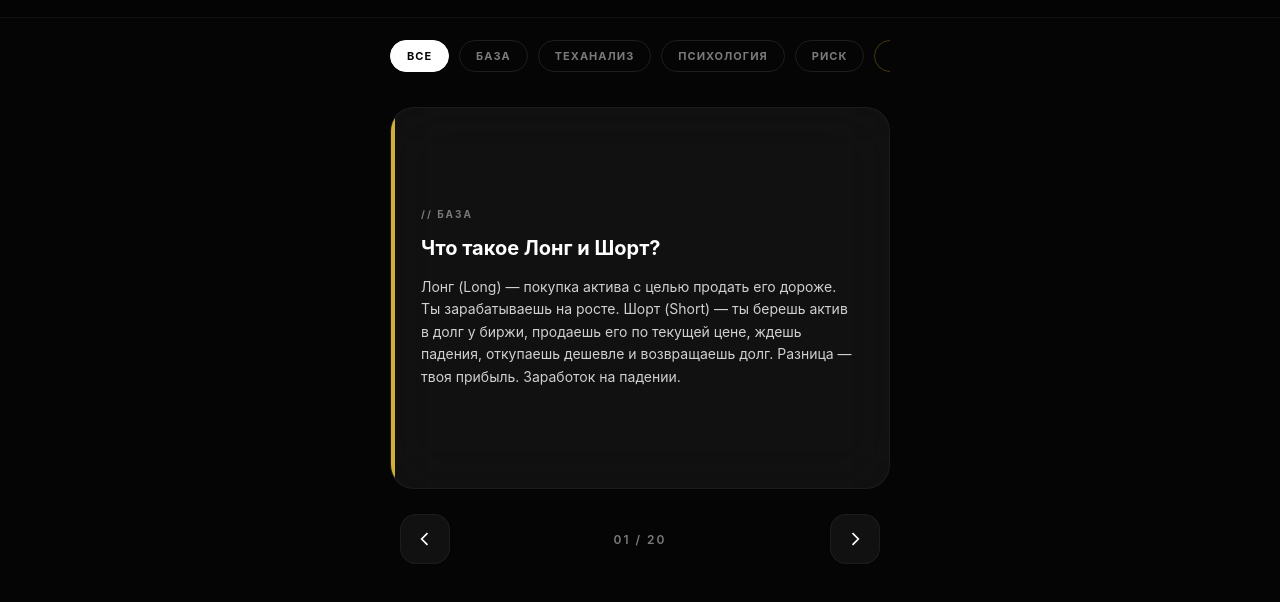
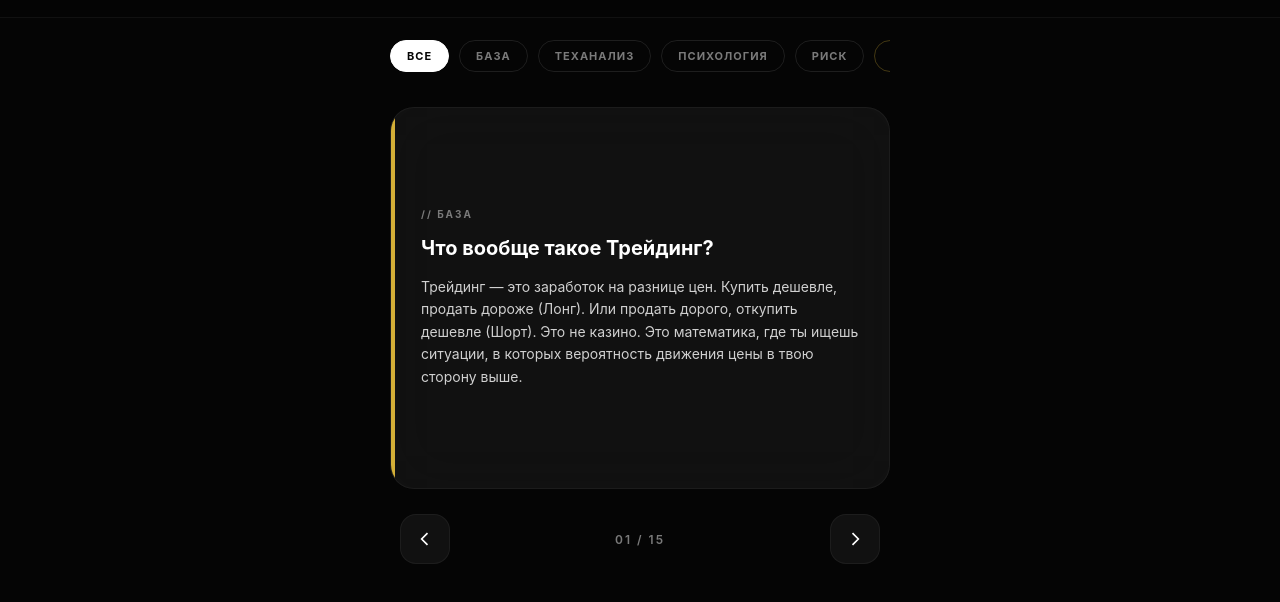
Before and after one commit to mentai2404/terminal-cas, a plain HTML site: page index.html in a window 1280 px wide. Shown: the part 40-642 px from the top of the page. Drawn offline with Linux system fonts and the light colour scheme.

Commit message:
Update index.html

```diff
--- a/index.html
+++ b/index.html
@@ -99,7 +99,7 @@
         .premium-icon { font-size: 40px; margin-bottom: 15px; }
         .premium-title { color: var(--accent); font-size: 24px; font-weight: 800; margin-bottom: 10px; letter-spacing: 1px; }
         .premium-list { text-align: left; margin: 25px 0; padding: 0 10px; color: #b0b0b0; font-size: 14px; line-height: 1.8; }
-        .premium-list li { margin-bottom: 10px; list-style: none; position: relative; padding-left: 20px; }
+        .premium-list li { margin-bottom: 12px; list-style: none; position: relative; padding-left: 20px; }
         .premium-list li::before { content: '▸'; position: absolute; left: 0; color: var(--accent); }
 
         .btn-buy {
@@ -171,10 +171,10 @@
                 <div style="color: var(--sub-text); font-size: 12px; letter-spacing: 1px; text-transform: uppercase;">Доступ закрыт</div>
 
                 <ul class="premium-list">
-                    <li>Smart Money Concept (SMC) от А до Я</li>
-                    <li>Как читать следы крупных игроков (Китов)</li>
-                    <li>Разбор моих личных прибыльных связок</li>
-                    <li>Прямой доступ в закрытый чат</li>
+                    <li>Анонимный E-commerce: скрытые схемы дропшиппинга</li>
+                    <li>Откуда брать трафик и лидов (Мои связки)</li>
+                    <li>Где найти стартовый капитал с нуля</li>
+                    <li>Как масштабировать любой бизнес и сделать x10</li>
                 </ul>
 
                 <a href="https://t.me/indlendd" class="btn-buy" target="_blank">КУПИТЬ ДОСТУП — $20</a>
@@ -182,37 +182,30 @@
 
         </div>
     </main>
-
-    <script>
-        // РАСШИРЕННАЯ БАЗА ДАННЫХ INDLENDDcorp
+        <script>
         const database = [
             // --- БАЗА ---
-            { cat: "база", title: "Что такое Лонг и Шорт?", text: "Лонг (Long) — покупка актива с целью продать его дороже. Ты зарабатываешь на росте. Шорт (Short) — ты берешь актив в долг у биржи, продаешь его по текущей цене, ждешь падения, откупаешь дешевле и возвращаешь долг. Разница — твоя прибыль. Заработок на падении.", risk: "var(--accent)" },
-            { cat: "база", title: "Спот vs Фьючерсы", text: "Спот — это реальная покупка. Ты купил 1 BTC, он лежит на твоем кошельке. Фьючерсы (деривативы) — это ставки на цену. Ты не владеешь активом, а заключаешь контракт. Фьючерсы позволяют использовать плечо и шортить, но несут риск полной ликвидации.", risk: "var(--accent)" },
-            { cat: "база", title: "Кредитное плечо (Leverage)", text: "Инструмент, позволяющий торговать на сумму, превышающую твой депозит. Плечо 10x увеличивает твою позицию в 10 раз. Но! Если цена пойдет против тебя на 10%, ты потеряешь 100% своих денег. Плечо умножает прибыль, но так же быстро сжигает депозит.", risk: "var(--red)" },
-            { cat: "база", title: "Maker и Taker ордера", text: "Мейкер (Maker) — ты создаешь лимитный ордер, который идет в книгу заявок (стакан). Ты создаешь ликвидность, за это биржа берет меньшую комиссию. Тейкер (Taker) — ты покупаешь 'по рынку' прямо сейчас, забирая ликвидность. Комиссия за это всегда выше.", risk: "var(--accent)" },
-            { cat: "база", title: "Ликвидация (Маржин-колл)", text: "Момент, когда твой убыток по фьючерсной сделке достигает размера твоего обеспечения (маржи). Биржа принудительно закрывает твою позицию, и ты теряешь вложенные в сделку деньги. Происходит только при маржинальной торговле.", risk: "var(--red)" },
+            { cat: "база", title: "Что вообще такое Трейдинг?", text: "Трейдинг — это заработок на разнице цен. Купить дешевле, продать дороже (Лонг). Или продать дорого, откупить дешевле (Шорт). Это не казино. Это математика, где ты ищешь ситуации, в которых вероятность движения цены в твою сторону выше.", risk: "var(--accent)" },
+            { cat: "база", title: "Спот vs Фьючерсы", text: "Спот — реальная покупка монеты на кошелек. Фьючерсы (деривативы) — ставки на цену. На фьючерсах можно брать кредитное плечо и шортить, но именно там новички теряют 100% депозита из-за ликвидаций.", risk: "var(--accent)" },
+            { cat: "база", title: "Маркетмейкер (Кит)", text: "Крупные фонды и банки, обладающие миллиардами долларов. Они создают ликвидность на рынке. Твоя задача как трейдера — не пытаться бороться с ними, а научиться видеть их следы на графике и двигаться вместе с ними.", risk: "var(--accent)" },
 
-            // --- ТЕХАНАЛИЗ (НОВОЕ) ---
-            { cat: "теханализ", title: "Японские свечи", text: "Основа чтения графиков. Свеча показывает движение цены за выбранный таймфрейм. У нее есть 'Тело' (разница между ценой открытия и закрытия) и 'Тени/Филити' (максимум и минимум цены). Длинная тень снизу часто означает сильный откуп актива.", risk: "var(--blue)" },
-            { cat: "теханализ", title: "Ликвидность (Liquidity)", text: "Места на графике, где сосредоточено огромное количество стоп-лоссов обычных трейдеров. Крупный игрок (Кит) двигает цену именно туда, чтобы 'собрать' эти стопы и об них набрать свою огромную позицию.", risk: "var(--blue)" },
-            { cat: "теханализ", title: "Уровни поддержки и сопротивления", text: "Поддержка — зона ниже текущей цены, где интерес покупателей превышает давление продавцов (цена отскакивает вверх). Сопротивление — зона выше цены, где продавцы не пускают график выше. Чем чаще цена бьется об уровень, тем он слабее.", risk: "var(--blue)" },
-            { cat: "теханализ", title: "Имбаланс / FVG (Fair Value Gap)", text: "Пустота на графике, образованная одной большой импульсной свечой, где не было проторговки. Рынок стремится к балансу, поэтому цена с вероятностью 80% вернется, чтобы перекрыть эту пустоту. Это отличный магнит для цены.", risk: "var(--blue)" },
-            { cat: "теханализ", title: "Ордер Блок (Order Block)", text: "Последняя свеча перед сильным импульсным движением, которое сломало структуру рынка. В этой свече Крупный Игрок влил свои деньги. Цена часто возвращается к этому блоку для ретеста — это идеальная точка для входа в сделку.", risk: "var(--blue)" },
-            { cat: "теханализ", title: "BOS и CHoCH", text: "BOS (Break of Structure) — пробой структуры по тренду. Подтверждает, что тренд продолжается. CHoCH (Change of Character) — смена характера рынка, когда цена пробивает важный минимум/максимум, сигнализируя о развороте тренда.", risk: "var(--blue)" },
+            // --- ТЕХАНАЛИЗ ---
+            { cat: "теханализ", title: "Ордер Блок (Order Block)", text: "Свеча, в которой Кит влил огромный объем денег, чтобы развернуть тренд. В этом месте остаются 'лимитные ордера'. Когда цена возвращается к Ордер Блоку, происходит реакция — это идеальная точка для входа.", risk: "var(--blue)" },
+            { cat: "теханализ", title: "FVG (Имбаланс)", text: "Fair Value Gap. Пустота на графике, оставленная мощным импульсным движением, где покупатели и продавцы не успели 'договориться' о цене. Рынок работает как магнит и всегда возвращается, чтобы перекрыть этот FVG.", risk: "var(--blue)" },
+            { cat: "теханализ", title: "Сбор Ликвидности (Sweep)", text: "Когда цена чуть-чуть пробивает важный уровень (максимум или минимум), собирает там стоп-лоссы толпы и резко разворачивается обратно. Это ложный пробой, который Киты используют для набора своей позиции.", risk: "var(--blue)" },
+            { cat: "теханализ", title: "Дивергенция (RSI)", text: "Рассинхрон между графиком цены и индикатором. Если цена рисует новые максимумы, а индикатор начинает падать — это скрытый сигнал о том, что силы покупателей иссякли и скоро будет разворот.", risk: "var(--blue)" },
+            { cat: "теханализ", title: "Уровни Фибоначчи", text: "Инструмент для поиска точки окончания коррекции. Если импульс прошел от 0 до 100, цена часто откатывается к золотому сечению (уровни 0.5 или 0.618), прежде чем продолжить глобальный тренд.", risk: "var(--blue)" },
 
-            // --- ПСИХОЛОГИЯ (НОВОЕ) ---
-            { cat: "психология", title: "Синдром FOMO", text: "Fear Of Missing Out — страх упущенной выгоды. Ты видишь огромную зеленую свечу, тебе кажется, что все заработали, кроме тебя. Ты залетаешь в сделку на самом пике, после чего цена сразу разворачивается. Запомни: ушел поезд — жди следующий.", risk: "var(--green)" },
-            { cat: "психология", title: "Тильт (Tilt)", text: "Состояние потери контроля после серии убытков. Ты хочешь 'отыграться', завышаешь риски, нарушаешь правила своей системы и открываешь глупые сделки. Поймал 3 стопа подряд? Закрывай терминал на сутки. Рынок никуда не денется.", risk: "var(--red)" },
-            { cat: "психология", title: "Дисциплина > Интеллект", text: "В трейдинге не нужно быть гением математики. Трейдинг — это скучно. Это рутинное повторение одних и тех же правил своей торговой стратегии каждый день. Тот, кто умеет ждать и соблюдать правила, забирает деньги у тех, кто торопится.", risk: "var(--green)" },
-            { cat: "психология", title: "FUD (Страх, Неуверенность, Сомнение)", text: "Массовый вброс негативных новостей в медиа с целью заставить толпу продать свои активы на дне. Обычно, когда из каждого утюга кричат 'Крипте конец', крупные фонды начинают агрессивно скупать активы.", risk: "var(--green)" },
+            // --- РИСК-МЕНЕДЖМЕНТ ---
+            { cat: "риск", title: "Золотое правило 1%", text: "Твой Стоп-Лосс не должен превышать 1-2% от всего капитала. Если у тебя $1000, ты рискуешь максимум $10 в сделке. Даже 10 минусов подряд заберут лишь 10% депо. Ты останешься в игре.", risk: "var(--green)" },
+            { cat: "риск", title: "Усреднение (Доливка в минус)", text: "Самая смертельная ошибка. Когда цена идет против тебя, а ты докупаешь еще, надеясь, что 'сейчас развернется'. Это прямой путь к ликвидации. Убыточную сделку нужно резать сразу по Стопу.", risk: "var(--red)" },
+            { cat: "риск", title: "Risk / Reward (R:R)", text: "Отношение риска к прибыли. Если ты рискуешь $10, чтобы заработать $30 — твой R:R равен 1:3. При таком соотношении тебе достаточно выигрывать всего 3 сделки из 10, чтобы быть в плюсе на дистанции.", risk: "var(--green)" },
+            { cat: "риск", title: "Дневной лимит потерь", text: "Установи жесткое правило: 'Если я ловлю 3 Стоп-Лосса за день, я закрываю терминал до завтра'. Это защитит тебя от тильта и потери всего депозита на эмоциях.", risk: "var(--green)" },
 
-            // --- РИСК МЕНЕДЖМЕНТ ---
-            { cat: "риск", title: "Risk / Reward (R:R)", text: "Соотношение Риска к Прибыли. Если твой Стоп-Лосс = $10, а Тейк-Профит = $30, твой R:R равен 1:3. Входить в сделки с RR меньше чем 1:2 категорически запрещено математикой трейдинга.", risk: "var(--green)" },
-            { cat: "риск", title: "Винрейт (Winrate)", text: "Процент твоих успешных сделок. Главный секрет: с соотношением Risk/Reward 1:3 тебе достаточно быть правым всего в 30% случаев, чтобы стабильно зарабатывать! Не пытайся угадать всё.", risk: "var(--green)" },
-            { cat: "риск", title: "Правило 1%", text: "Максимальный убыток по одной сделке не должен превышать 1% от твоего депозита. Депозит $1000? Твой риск на сделку — $10. Даже 10 минусов подряд заберут лишь 10% капитала, оставляя тебя в игре.", risk: "var(--green)" },
-            { cat: "риск", title: "Размер позиции (Position Sizing)", text: "Никогда не входи 'на всю котлету'. Размер твоей сделки должен рассчитываться исходя из того, где стоит твой Стоп-Лосс. Чем шире Стоп — тем меньше объем сделки.", risk: "var(--green)" },
-            { cat: "риск", title: "Отсутствие Стоп-Лосса", text: "Сделка без Стопа — это билет в один конец. Это перерастает в позицию 'пересижу минус'. Ты превращаешься в долгосрочного инвестора поневоле, замораживая капитал, пока тебя не ликвидирует.", risk: "var(--red)" }
+            // --- ПСИХОЛОГИЯ ---
+            { cat: "психология", title: "Синдром FOMO", text: "Страх упущенной выгоды. Ты залетаешь в улетевшую ракету (огромную зеленую свечу), боясь не успеть. В 90% случаев ты покупаешь на самом пике перед откатом.", risk: "var(--green)" },
+            { cat: "психология", title: "Овертрейдинг", text: "Желание постоянно находиться в сделке. Рынок не дает хороших сетапов каждый час. Иногда лучшая позиция — это сидеть на заборе с долларами (USDT) и просто наблюдать.", risk: "var(--red)" },
+            { cat: "психология", title: "Дневник трейдера", text: "Если ты не записываешь свои сделки (почему зашел, какие эмоции испытывал, где вышел), ты не трейдер, а гемблер (игрок). Без дневника невозможно проанализировать свои ошибки и улучшить стратегию.", risk: "var(--green)" }
         ];
 
         let currentData = [...database];
```
